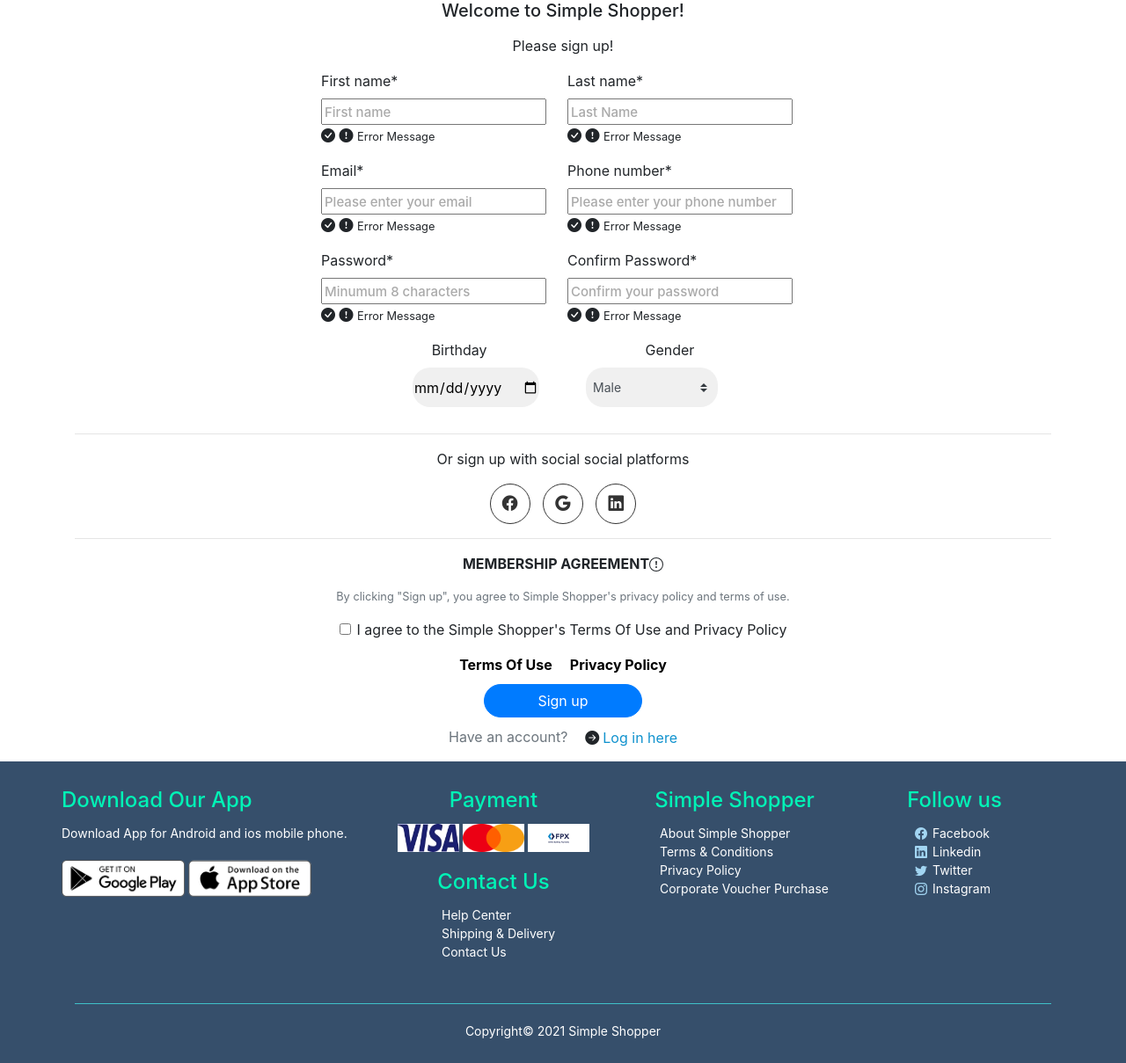
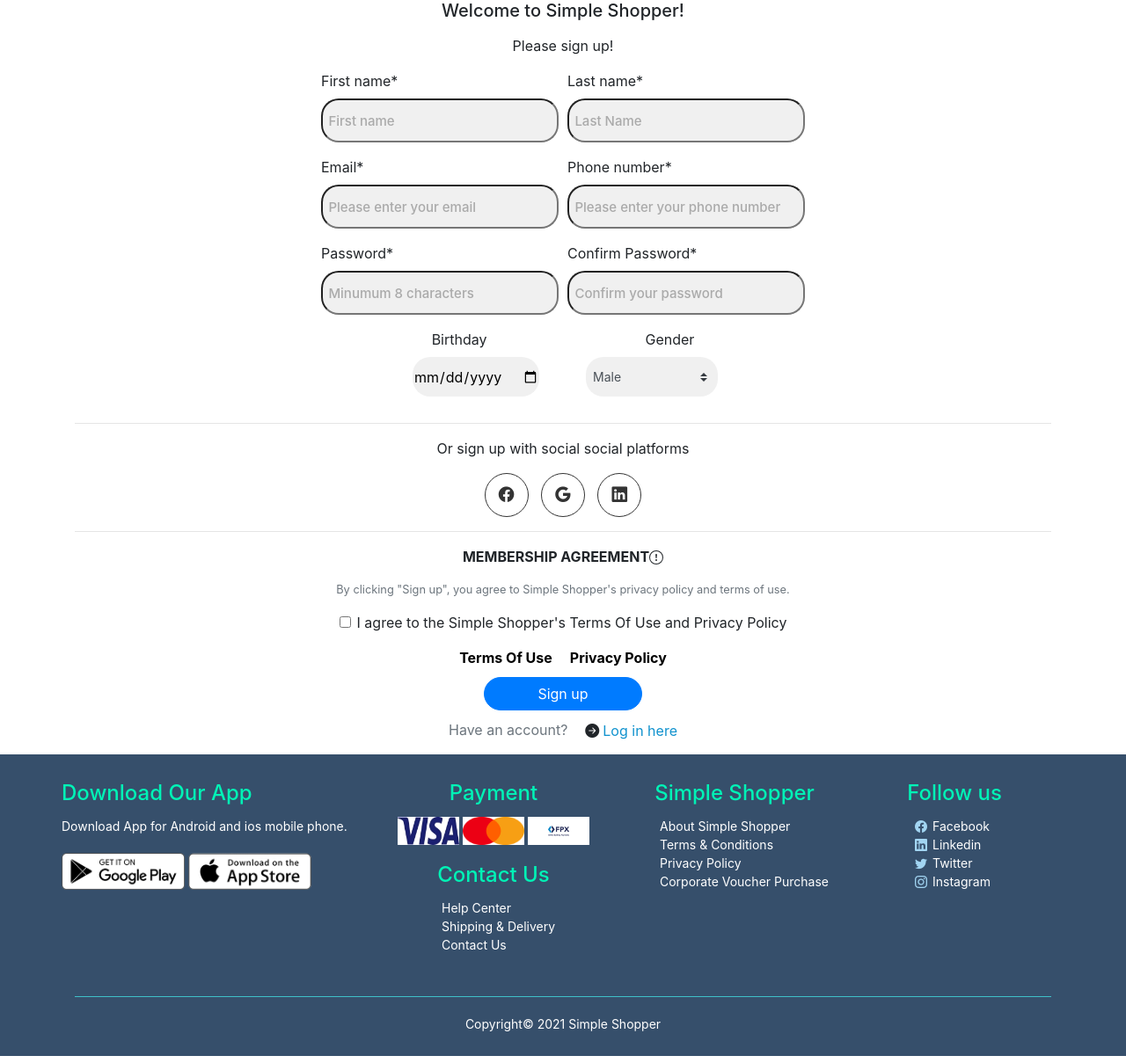
Before and after one commit to owen0712/simple-shopper, a PHP site: page /testing2.html in a window 1280 px wide. Shown: the whole page at 88% size. Run offline with PHP 8.4, Linux system fonts and the light colour scheme; some libraries are stand-ins or nearby versions.

Commit message:
Update signUp.css

```diff
--- a/testing/sign-in/signUp.css
+++ b/testing/sign-in/signUp.css
@@ -14,8 +14,8 @@
   }
 
   .social-icon {
-    height: 46px;
-    width: 46px;
+    height: 50px;
+    width: 50px;
     display: flex;
     justify-content: center;
     align-items: center;
@@ -34,19 +34,18 @@
     font-size: 15px;
   }
 
-  .form-control {
+  .form-type {
     max-width: 550px;
     width: 100%;
     background-color: #f0f0f0;
     height: 50px;
     border-radius: 20px;
-    display: grid;
-    grid-template-columns: 15% 70% 15%;
     padding: 0 0.4rem;
     position:relative;
+    outline: none;
   }
 
-  .form-control i {
+  .form-type i {
     text-align: center;
     line-height: 55px;
     color: #acacac;
@@ -54,10 +53,8 @@
     font-size: 1.1rem;
   }
 
-  .form-control input {
+  .form-type input {
     background: none;
-    outline: none;
-    border: none;
     line-height: 1;
     font-weight: 600;
     font-size: 1.1rem;
@@ -101,10 +98,10 @@
     text-align: center;
   }
 
-.footer-col-2 img{
-  width: 70px;
-  height: 32px;
-}
+  .footer-col-2 img{
+    width: 70px;
+    height: 32px;
+  }
 
   .footer-col-3, .footer-col-4{
       flex-basis: 12%;
@@ -135,3 +132,41 @@
   .copyright{
     text-align: center;
   }
+
+  .i_check i{
+    position: absolute;
+    top: 45px;
+    right: 10px;
+    visibility: hidden;
+  }
+
+  .i_check small{
+    visibility: hidden;
+    position: absolute;
+    bottom: -18px;
+    left: 7px;
+  }
+
+  .col-md-3.success input{
+    border-color: #2ecc71;
+  }
+
+  .col-md-3.error input{
+    border-color: #e74c3c;
+  }
+
+.col-md-3.success #bi-check-circle-fill{
+  color: #2ecc71;
+  visibility: visible;
+}
+
+
+.col-md-3.error #bi-exclamation-circle-fill{
+  color: #e74c3c;
+  visibility: visible;
+}
+
+.col-md-3.error small{
+  color: #e74c3c;
+  visibility: visible;
+}
```
